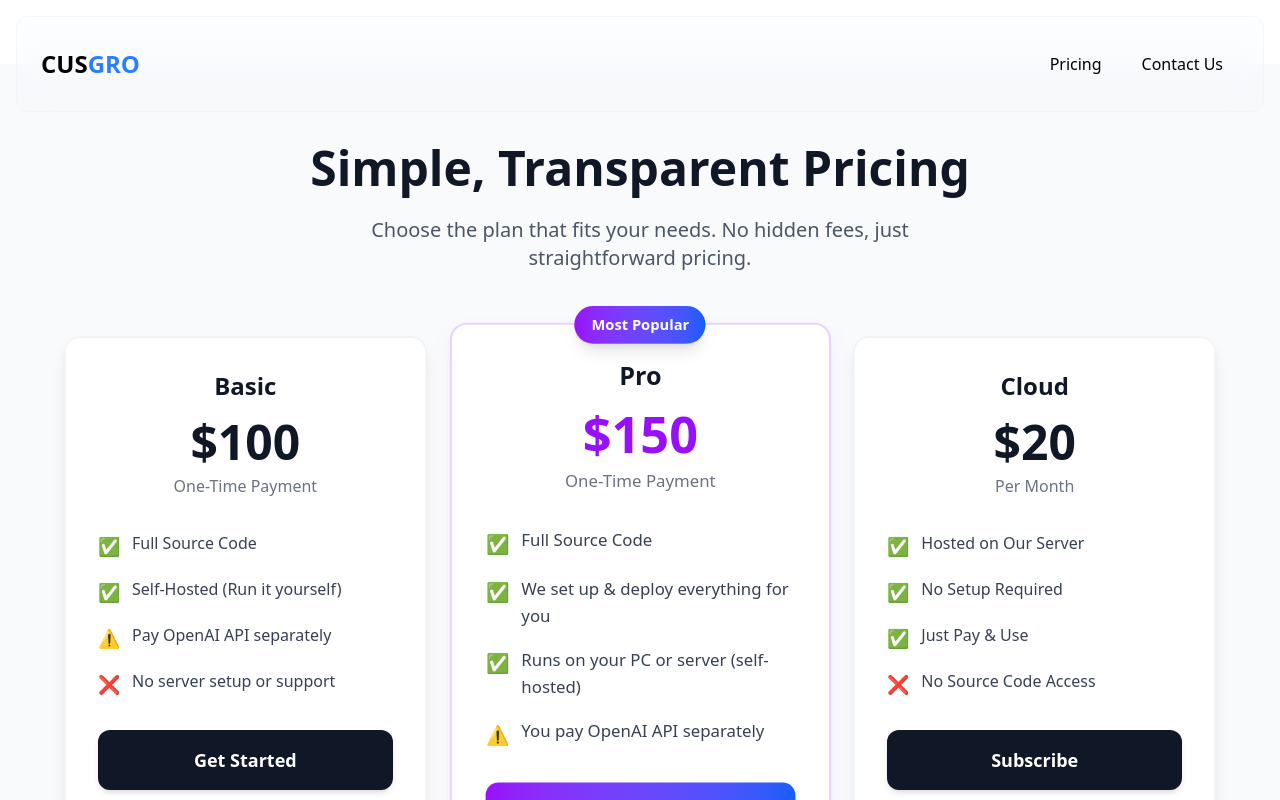
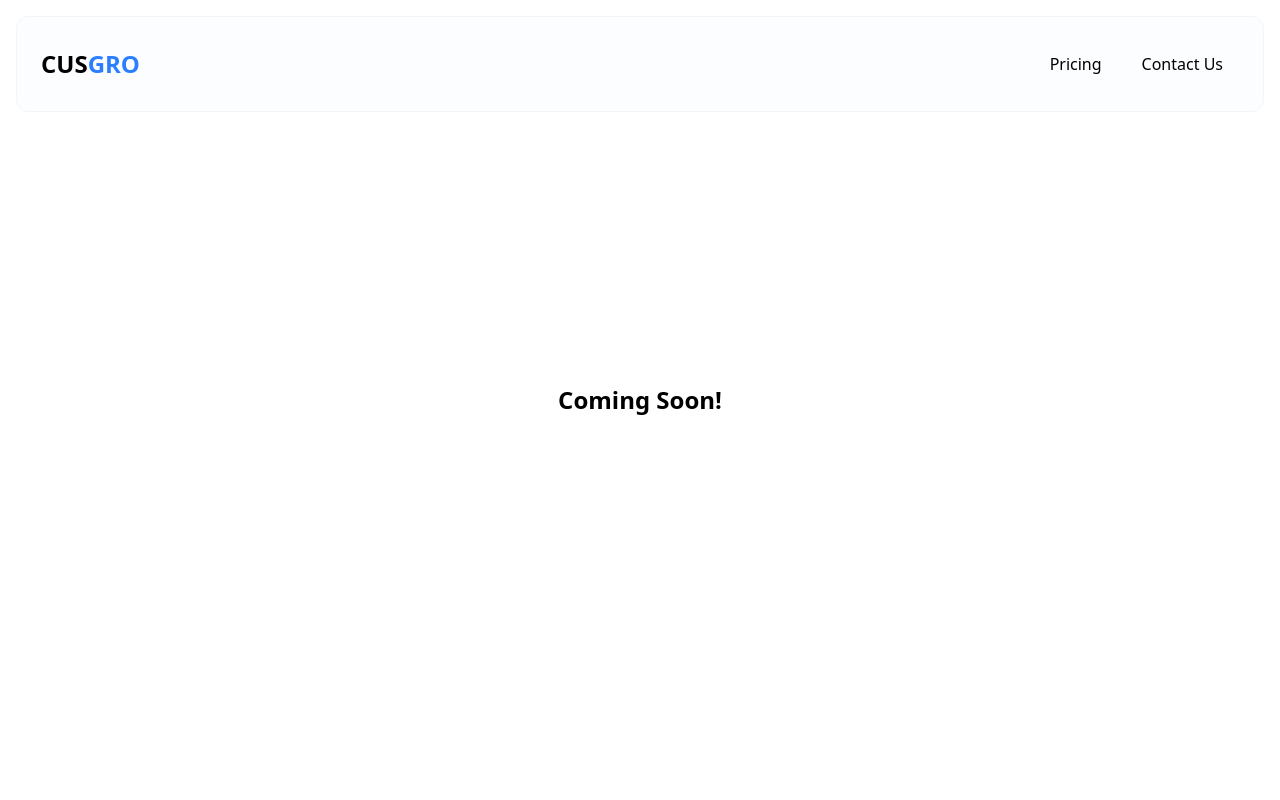
Before and after one commit to CUSGRO/cusgro-web, a Next.js app: page /pricing in a window 1280 px wide. Shown: the top 800 px of the page. Built offline with nearby package versions, Linux system fonts and the light colour scheme.

Commit message:
made some chagnes

```diff
--- a/src/app/pricing/page.tsx
+++ b/src/app/pricing/page.tsx
@@ -80,120 +80,123 @@ export default function Pricing() {
 
 
     return (
-        <section className="bg-gray-50 py-20 px-6 mt-16" id="pricing">
-            <div className="max-w-6xl mx-auto">
-                {/* Header */}
-                <div className="text-center mb-16">
-                    <h2 className="text-5xl font-bold text-gray-900 mb-6">
-                        Simple, Transparent Pricing
-                    </h2>
-                    <p className="text-xl text-gray-600 max-w-2xl mx-auto">
-                        Choose the plan that fits your needs. No hidden fees, just straightforward pricing.
-                    </p>
-                </div>
+        // <section className="bg-gray-50 py-20 px-6 mt-16" id="pricing">
+        //     <div className="max-w-6xl mx-auto">
+        //         {/* Header */}
+        //         <div className="text-center mb-16">
+        //             <h2 className="text-5xl font-bold text-gray-900 mb-6">
+        //                 Simple, Transparent Pricing
+        //             </h2>
+        //             <p className="text-xl text-gray-600 max-w-2xl mx-auto">
+        //                 Choose the plan that fits your needs. No hidden fees, just straightforward pricing.
+        //             </p>
+        //         </div>
 
-                {/* Pricing Cards */}
-                <div className="grid grid-cols-1 md:grid-cols-3 gap-8">
-                    {plans.map((plan: Plan) => (
-                        <div
-                            key={plan.id}
-                            className={`relative transition-all duration-300 ${plan.popular ? 'md:scale-105' : ''
-                                }`}
-                            onMouseEnter={() => handleCardHover(plan.id)}
-                            onMouseLeave={handleCardLeave}
-                        >
-                            {/* Popular Badge */}
-                            {plan.popular && (
-                                <div className="absolute -top-4 left-1/2 transform -translate-x-1/2 z-10">
-                                    <div className="bg-gradient-to-r from-purple-600 to-blue-600 text-white px-4 py-2 rounded-full text-sm font-semibold shadow-lg">
-                                        Most Popular
-                                    </div>
-                                </div>
-                            )}
+        //         {/* Pricing Cards */}
+        //         <div className="grid grid-cols-1 md:grid-cols-3 gap-8">
+        //             {plans.map((plan: Plan) => (
+        //                 <div
+        //                     key={plan.id}
+        //                     className={`relative transition-all duration-300 ${plan.popular ? 'md:scale-105' : ''
+        //                         }`}
+        //                     onMouseEnter={() => handleCardHover(plan.id)}
+        //                     onMouseLeave={handleCardLeave}
+        //                 >
+        //                     {/* Popular Badge */}
+        //                     {plan.popular && (
+        //                         <div className="absolute -top-4 left-1/2 transform -translate-x-1/2 z-10">
+        //                             <div className="bg-gradient-to-r from-purple-600 to-blue-600 text-white px-4 py-2 rounded-full text-sm font-semibold shadow-lg">
+        //                                 Most Popular
+        //                             </div>
+        //                         </div>
+        //                     )}
 
-                            {/* Card */}
-                            <div className={`
-                relative h-full bg-white rounded-2xl p-8 shadow-lg border-2 transition-all duration-300
-                ${plan.popular
-                                    ? 'border-purple-200 shadow-purple-100'
-                                    : 'border-gray-100 hover:border-gray-200'
-                                }
-                ${hoveredCard === plan.id
-                                    ? 'shadow-2xl -translate-y-2'
-                                    : 'hover:shadow-xl hover:-translate-y-1'
-                                }
-              `}>
+        //                     {/* Card */}
+        //                     <div className={`
+        //         relative h-full bg-white rounded-2xl p-8 shadow-lg border-2 transition-all duration-300
+        //         ${plan.popular
+        //                             ? 'border-purple-200 shadow-purple-100'
+        //                             : 'border-gray-100 hover:border-gray-200'
+        //                         }
+        //         ${hoveredCard === plan.id
+        //                             ? 'shadow-2xl -translate-y-2'
+        //                             : 'hover:shadow-xl hover:-translate-y-1'
+        //                         }
+        //       `}>
 
-                                {/* Plan Header */}
-                                <div className="text-center mb-8">
-                                    <h3 className="text-2xl font-bold text-gray-900 mb-4">
-                                        {plan.name}
-                                    </h3>
-                                    <div className="mb-2">
-                                        <span className={`text-5xl font-bold ${plan.popular ? 'text-purple-600' : 'text-gray-900'
-                                            }`}>
-                                            {plan.price}
-                                        </span>
-                                    </div>
-                                    <p className="text-gray-500 font-medium">
-                                        {plan.period}
-                                    </p>
-                                </div>
+        //                         {/* Plan Header */}
+        //                         <div className="text-center mb-8">
+        //                             <h3 className="text-2xl font-bold text-gray-900 mb-4">
+        //                                 {plan.name}
+        //                             </h3>
+        //                             <div className="mb-2">
+        //                                 <span className={`text-5xl font-bold ${plan.popular ? 'text-purple-600' : 'text-gray-900'
+        //                                     }`}>
+        //                                     {plan.price}
+        //                                 </span>
+        //                             </div>
+        //                             <p className="text-gray-500 font-medium">
+        //                                 {plan.period}
+        //                             </p>
+        //                         </div>
 
-                                {/* Features */}
-                                <ul className="space-y-4 mb-8">
-                                    {plan.features.map((feature: Feature, index: number) => (
-                                        <li key={index} className="flex items-start gap-3">
-                                            <span className="text-lg flex-shrink-0 mt-0.5">
-                                                {feature.icon}
-                                            </span>
-                                            <span className={`text-gray-700 leading-relaxed ${feature.available ? '' : 'text-gray-500'
-                                                }`}>
-                                                {feature.text}
-                                            </span>
-                                        </li>
-                                    ))}
-                                </ul>
+        //                         {/* Features */}
+        //                         <ul className="space-y-4 mb-8">
+        //                             {plan.features.map((feature: Feature, index: number) => (
+        //                                 <li key={index} className="flex items-start gap-3">
+        //                                     <span className="text-lg flex-shrink-0 mt-0.5">
+        //                                         {feature.icon}
+        //                                     </span>
+        //                                     <span className={`text-gray-700 leading-relaxed ${feature.available ? '' : 'text-gray-500'
+        //                                         }`}>
+        //                                         {feature.text}
+        //                                     </span>
+        //                                 </li>
+        //                             ))}
+        //                         </ul>
 
-                                {/* CTA Button */}
-                                <button
-                                    onClick={() => handleButtonClick(plan.id)}
-                                    className={`
-                    w-full py-4 px-6 rounded-xl font-semibold text-lg transition-all duration-300 cursor-pointer
-                    ${plan.popular
-                                            ? 'bg-gradient-to-r from-purple-600 to-blue-600 text-white hover:from-purple-700 hover:to-blue-700 shadow-lg hover:shadow-xl'
-                                            : 'bg-gray-900 text-white hover:bg-gray-800 shadow-md hover:shadow-lg'
-                                        }
-                    ${hoveredCard === plan.id ? 'scale-105' : ''}
-                    active:scale-95
-                  `}
-                                >
-                                    {plan.buttonText}
-                                </button>
+        //                         {/* CTA Button */}
+        //                         <button
+        //                             onClick={() => handleButtonClick(plan.id)}
+        //                             className={`
+        //             w-full py-4 px-6 rounded-xl font-semibold text-lg transition-all duration-300 cursor-pointer
+        //             ${plan.popular
+        //                                     ? 'bg-gradient-to-r from-purple-600 to-blue-600 text-white hover:from-purple-700 hover:to-blue-700 shadow-lg hover:shadow-xl'
+        //                                     : 'bg-gray-900 text-white hover:bg-gray-800 shadow-md hover:shadow-lg'
+        //                                 }
+        //             ${hoveredCard === plan.id ? 'scale-105' : ''}
+        //             active:scale-95
+        //           `}
+        //                         >
+        //                             {plan.buttonText}
+        //                         </button>
 
-                                {/* Subtle Glow Effect for Popular Plan */}
-                                {plan.popular && (
-                                    <div className="absolute inset-0 bg-gradient-to-r from-purple-600/5 to-blue-600/5 rounded-2xl -z-10 transition-opacity duration-300" />
-                                )}
-                            </div>
-                        </div>
-                    ))}
-                </div>
+        //                         {/* Subtle Glow Effect for Popular Plan */}
+        //                         {plan.popular && (
+        //                             <div className="absolute inset-0 bg-gradient-to-r from-purple-600/5 to-blue-600/5 rounded-2xl -z-10 transition-opacity duration-300" />
+        //                         )}
+        //                     </div>
+        //                 </div>
+        //             ))}
+        //         </div>
 
-                {/* Bottom CTA */}
-                <div className="text-center mt-16">
-                    <p className="text-gray-600 mb-6 text-lg">
-                        Need a custom solution? We're here to help.
-                    </p>
-                    <Link href="/contact">
-                        <button
-                            className="bg-white cursor-pointer text-gray-900 px-8 py-3 rounded-xl font-semibold border-2 border-gray-200 hover:border-gray-300 hover:shadow-md transition-all duration-300"
-                        >
-                            Contact Sales
-                        </button>
-                    </Link>
-                </div>
-            </div>
+        //         {/* Bottom CTA */}
+        //         <div className="text-center mt-16">
+        //             <p className="text-gray-600 mb-6 text-lg">
+        //                 Need a custom solution? We're here to help.
+        //             </p>
+        //             <Link href="/contact">
+        //                 <button
+        //                     className="bg-white cursor-pointer text-gray-900 px-8 py-3 rounded-xl font-semibold border-2 border-gray-200 hover:border-gray-300 hover:shadow-md transition-all duration-300"
+        //                 >
+        //                     Contact Sales
+        //                 </button>
+        //             </Link>
+        //         </div>
+        //     </div>
+        // </section>
+        <section className='h-screen flex items-center justify-center'>
+            <h1 className='text-2xl font-bold'>Coming Soon!</h1>
         </section>
     );
 }
```
Also changed, not shown: src/components/FeaturesCard.tsx (+7 -7 lines).
